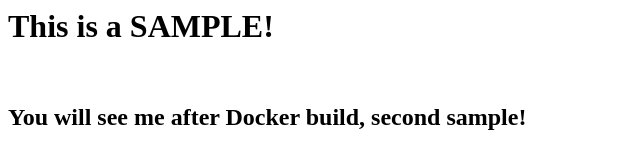
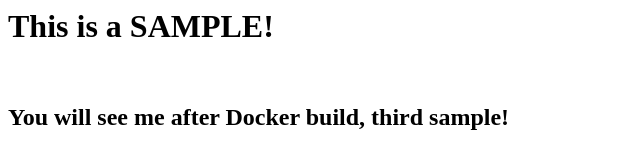
Before and after one commit to bGiac/webServerTest, a plain HTML site: page index.html in a window 1280 px wide. Shown: the full height of the page, 0-640 px from the left. Drawn offline with Linux system fonts and the light colour scheme.

Commit message:
third test

```diff
--- a/index.html
+++ b/index.html
@@ -3,6 +3,6 @@
 		<title>First Web Content Sample</title>
 	</head>
 	<body>
-		<h1>This is a SAMPLE!</h1><br><h2>You will see me after Docker build, second sample!</h2>
+		<h1>This is a SAMPLE!</h1><br><h2>You will see me after Docker build, third sample!</h2>
 	</body>
 </html>
```
